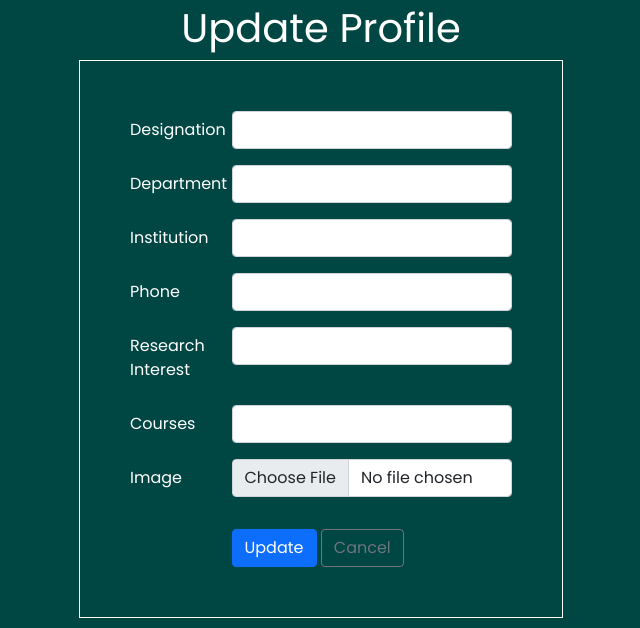
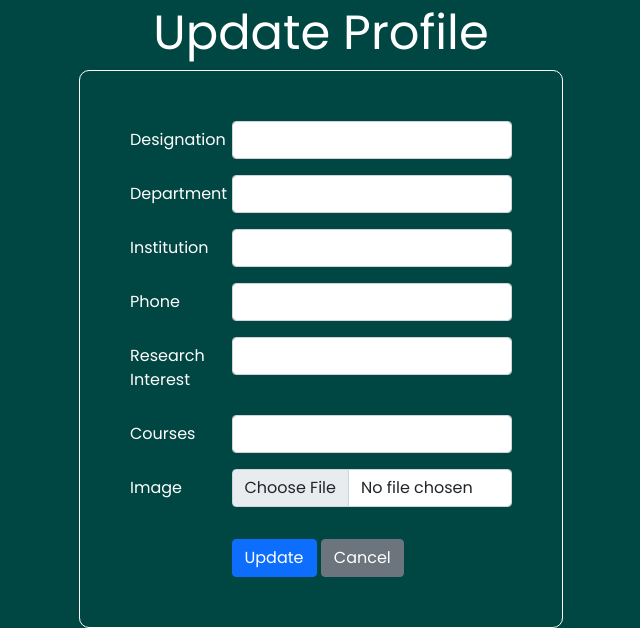
Before and after one commit to 98pritom/LuResource, a PHP site: page /updateProfile.php in a window 1280 px wide. Shown: the part 174-802 px from the top of the page, without its empty margins (319-959 px from the left). Run offline with PHP 8.4, Linux system fonts and the light colour scheme; the visitor is signed in with stand-in values (Sample User, id 1); data that the repository does not hold is empty.

Commit message:
minor fix

```diff
--- a/addResource.php
+++ b/addResource.php
@@ -67,7 +67,7 @@
         <div class="row mb-0">
           <div class="col-sm-9 offset-sm-3">
             <button type="submit" class="btn btn-primary">Upload</button>
-            <button type="reset" class="btn btn-outline-secondary">Cancel</button>
+            <button type="reset" class="btn btn-secondary"><a href="resource.php" class="nav-link p-0 text-white">Cancel</a></button>
           </div>
         </div>
       </form>
--- a/noticeUpdate.php
+++ b/noticeUpdate.php
@@ -52,7 +52,7 @@
         <div class="row mb-0">
           <div class="col-sm-9 offset-sm-3">
             <button type="submit" class="btn btn-primary">Upload</button>
-            <button type="reset" class="btn btn-outline-secondary">Cancel</button>
+            <button type="reset" class="btn btn-secondary"><a href="resource.php" class="nav-link p-0 text-white">Cancel</a></button>
           </div>
         </div>
       </form>
--- a/resource.php
+++ b/resource.php
@@ -144,7 +144,7 @@ if ($_SESSION['role'] != 'teacher') {
           <p>Keep all your files safe with <br> powerful online cloud storage</p>
         </div>
         <div class="ms-5">
-          <h5 class="mx-2">Products</h5>
+          <h5 class="mx-2">Navigation</h5>
           <div class="d-flex">
             <a href="#" class="mx-2">Home</a>
             <a href="#" class="mx-2">About us</a>
--- a/style/addUpdate.css
+++ b/style/addUpdate.css
@@ -38,7 +38,7 @@ a:hover{
     background: var(--prim-color);
   }
   h1{
-    font-size: 3.438;
+    font-size: 3rem;
     color: var(--sec-text-color);
   }
   .fw4 {
@@ -54,6 +54,7 @@ a:hover{
     border: 1px solid;
     width: 484px;
     padding: 50px;
+    border-radius: 10px;
   }
   /* header section */
   .bg-header{
--- a/updateProfile.php
+++ b/updateProfile.php
@@ -13,7 +13,7 @@ $dataFetchQuery = "SELECT * FROM `users` WHERE email_id = '{$_SESSION['emailId']
 $run = mysqli_query($conn, $dataFetchQuery);
 $data = mysqli_fetch_array($run);
 // print_r($data);
-echo $data['image'];
+// echo $data['image'];
 
 
 if (isset($_POST['update'])) {
@@ -116,7 +116,7 @@ if (isset($_POST['update'])) {
       <div class="row mb-0">
         <div class="col-sm-9 offset-sm-3">
           <button type="submit" class="btn btn-primary" name="update">Update</button>
-          <button type="reset" class="btn btn-outline-secondary">Cancel</button>
+          <button type="reset" class="btn btn-secondary"><a href="profile.php" class="nav-link p-0 text-white">Cancel</a></button>
         </div>
       </div>
     </form>
```
Also changed, not shown: aboutus.php (+8 -1 lines), index.php (+9 -2 lines).
